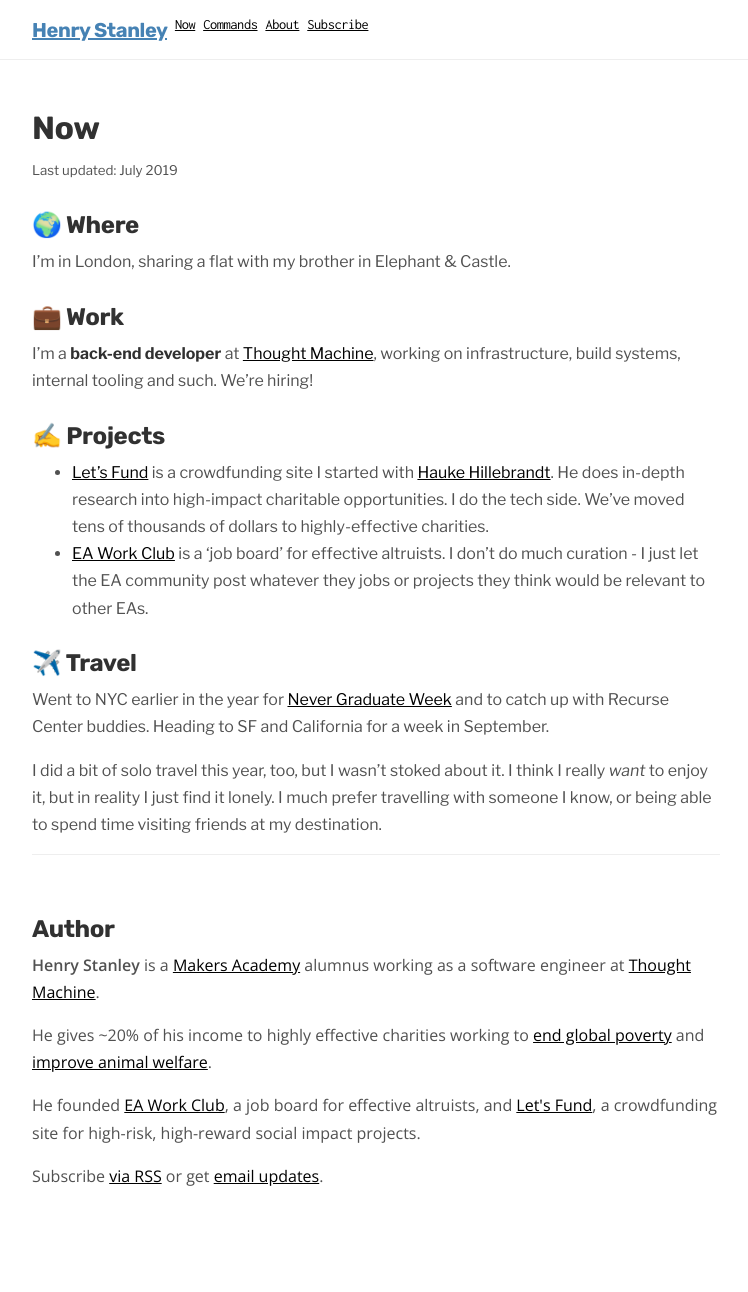
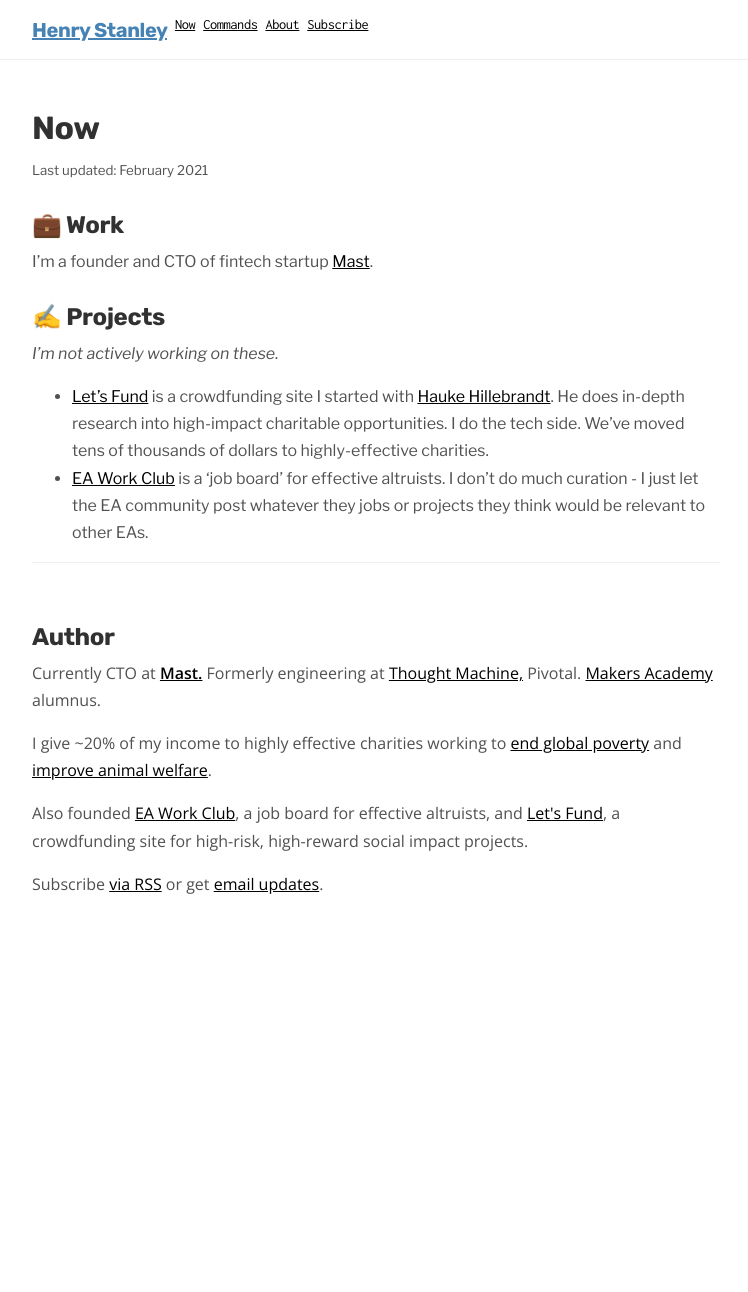
Before and after one commit to henryaj/blog-old, a Jekyll site: the page built from now.md, in a window 1280 px wide. Shown: the whole page, without its empty margins (264-1012 px from the left). Built offline with Jekyll 4.4.1, drawn with Linux system fonts in a browser that asks for light colours; after the commit the page ends 1000 px from its top, so only the background shows below that.

Commit message:
update footer & now page

```diff
--- a/_includes/author.html
+++ b/_includes/author.html
@@ -4,17 +4,16 @@
   <h2>Author</h2>
   <div class="author">
     <!-- <img class="headshot" src="/images/headshot.jpg"></img> -->
-    <p><b>Henry Stanley</b> is a <a href="/makers-academy">Makers Academy</a> alumnus working as a software engineer at
-      <a href="http://www.thoughtmachine.net">Thought Machine</a>.</p>
+    <p>Currently CTO at <strong><a href="https://usemast.com">Mast.</a></strong> Formerly engineering at <a href="https://thoughtmachine.net">Thought Machine,</a> Pivotal. <a href="/makers-academy">Makers Academy</a> alumnus.</p>
 
     <p>
-      He gives ~20% of his income to highly effective charities working to
+      I give ~20% of my income to highly effective charities working to
       <a href="http://givingwhatwecan.org">end global poverty</a> and
       <a href="http://www.animalcharityevaluators.org/">improve animal welfare</a>.
     </p>
 
     <p>
-      He founded <a href="https://eawork.club">EA Work Club</a>, a job board for effective altruists,
+      Also founded <a href="https://eawork.club">EA Work Club</a>, a job board for effective altruists,
       and <a href="https://lets-fund.org">Let's Fund</a>, a crowdfunding site for high-risk,
       high-reward social impact projects.
     </p>
--- a/now.md
+++ b/now.md
@@ -6,23 +6,17 @@
 
 # Now
 
-<small>Last updated: July 2019</small>
-
-## 🌍 Where
-
-I'm in London, sharing a flat with my brother in Elephant & Castle.
+<small>Last updated: February 2021</small>
 
 ## 💼 Work
 
-I'm a **back-end developer** at [Thought Machine](http://thoughtmachine.net), working on infrastructure, build systems, internal tooling and such. We're hiring!
+I'm a founder and CTO of fintech startup <a href="https://usemast.com">Mast</a>.
 
 ## ✍️ Projects
 
+<em>
+  I'm not actively working on these.
+</em>
+
 * [Let's Fund](http://lets-fund.org) is a crowdfunding site I started with [Hauke Hillebrandt](http://uke.pm). He does in-depth research into high-impact charitable opportunities. I do the tech side. We've moved tens of thousands of dollars to highly-effective charities.
 * [EA Work Club](http://eawork.club) is a 'job board' for effective altruists. I don't do much curation - I just let the EA community post whatever they jobs or projects they think would be relevant to other EAs.
-
-## ✈️ Travel
-
-Went to NYC earlier in the year for [Never Graduate Week](https://twitter.com/recursecenter/status/1129508039336321025) and to catch up with Recurse Center buddies. Heading to SF and California for a week in September.
-
-I did a bit of solo travel this year, too, but I wasn't stoked about it. I think I really _want_ to enjoy it, but in reality I just find it lonely. I much prefer travelling with someone I know, or being able to spend time visiting friends at my destination.
```
